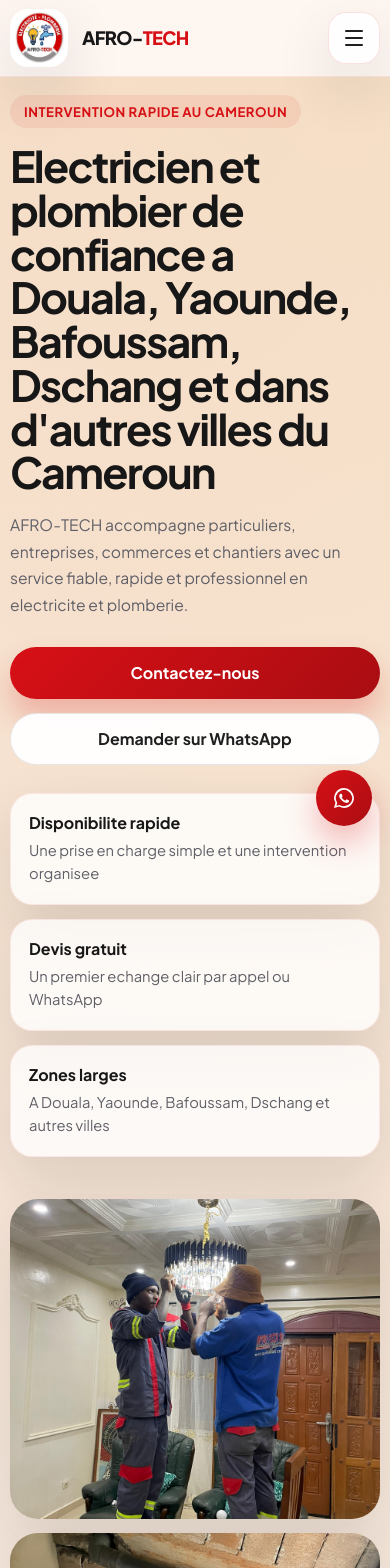
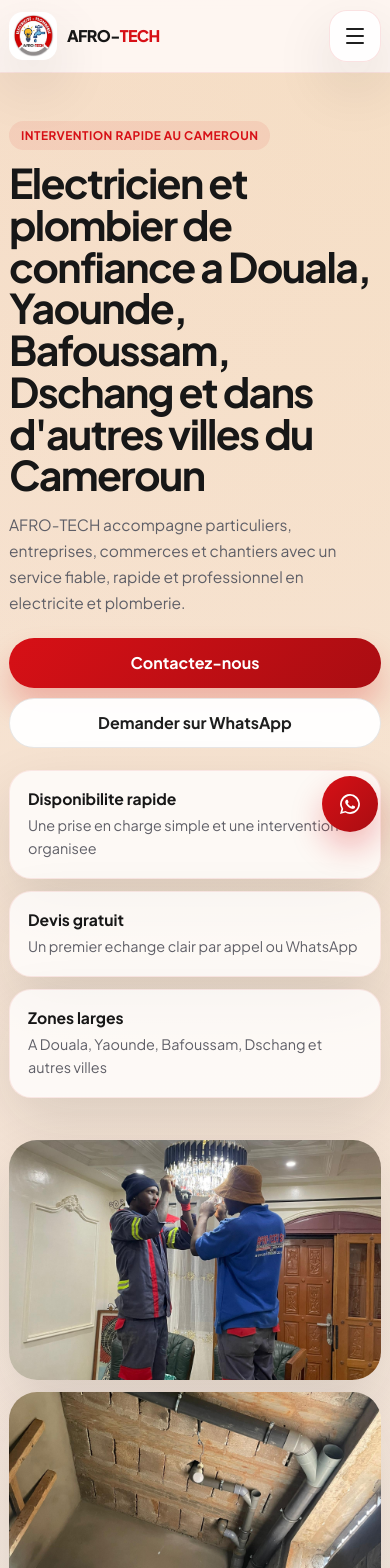
Before and after one commit to larrypops/AFRO-TECH, a Next.js app: page / in a window 390 px wide. Shown: the top 1568 px of the page. Built offline with nearby package versions, Linux system fonts and the light colour scheme.

Commit message:
Refine mobile-first layout spacing

```diff
--- a/app/globals.css
+++ b/app/globals.css
@@ -31,6 +31,8 @@ body {
     radial-gradient(circle at top left, rgba(215, 16, 22, 0.08), transparent 34%),
     radial-gradient(circle at top right, rgba(255, 210, 63, 0.18), transparent 24%),
     var(--bg);
+  text-rendering: optimizeLegibility;
+  -webkit-font-smoothing: antialiased;
 }
 
 img {
@@ -179,6 +181,7 @@ p {
   right: 0;
   border-top: 1px solid rgba(215, 16, 22, 0.08);
   background: rgba(255, 250, 248, 0.98);
+  box-shadow: 0 22px 48px rgba(23, 23, 23, 0.12);
 }
 
 .mobile-nav-inner {
@@ -207,6 +210,7 @@ p {
   font-weight: 700;
   cursor: pointer;
   transition: transform 180ms ease, box-shadow 180ms ease, background 180ms ease;
+  text-align: center;
 }
 
 .button:hover {
@@ -298,6 +302,7 @@ p {
   background: rgba(255, 255, 255, 0.78);
   border: 1px solid rgba(215, 16, 22, 0.08);
   box-shadow: var(--shadow);
+  min-height: 100%;
 }
 
 .proof-chip strong,
@@ -601,6 +606,10 @@ p {
   color: var(--text);
 }
 
+.contact-form textarea {
+  resize: vertical;
+}
+
 .site-footer {
   padding: 40px 0 54px;
   background: #141414;
@@ -708,6 +717,14 @@ p {
     align-items: flex-start;
   }
 
+  .hero-proof {
+    gap: 16px;
+  }
+
+  .hero-badge {
+    max-width: min(100%, 320px);
+  }
+
   .service-card.reverse .service-card-copy,
   .service-card.reverse .media-frame {
     order: initial;
@@ -716,11 +733,11 @@ p {
 
 @media (max-width: 720px) {
   .section {
-    padding: 64px 0;
+    padding: 56px 0;
   }
 
   .header-inner {
-    min-height: 76px;
+    min-height: 72px;
     gap: 12px;
   }
 
@@ -741,11 +758,11 @@ p {
   }
 
   .container {
-    width: min(100% - 20px, 1180px);
+    width: min(100% - 18px, 1180px);
   }
 
   .hero {
-    padding-top: 18px;
+    padding-top: 8px;
   }
 
   .hero-copy {
@@ -762,20 +779,20 @@ p {
   .section-heading p,
   .detail-copy p,
   .testimonial p {
-    font-size: 0.98rem;
-    line-height: 1.7;
+    font-size: 0.97rem;
+    line-height: 1.68;
   }
 
   .image-stack {
     grid-template-columns: 1fr;
-    gap: 14px;
+    gap: 12px;
   }
 
   .hero-image-tall,
   .hero-image-offset,
   .service-card .media-frame,
   .portrait-frame .media-frame {
-    min-height: 320px;
+    min-height: 280px;
   }
 
   .hero-image-offset {
@@ -789,7 +806,8 @@ p {
 
   .hero-badge {
     position: static;
-    margin-top: 16px;
+    margin-top: 14px;
+    width: 100%;
   }
 
   .proof-chip,
@@ -811,11 +829,11 @@ p {
   .feature-card,
   .city-card,
   .testimonial {
-    padding: 20px;
+    padding: 18px;
   }
 
   .service-card-copy {
-    padding: 8px 0 0;
+    padding: 4px 0 0;
   }
 
   .section-heading,
@@ -832,6 +850,48 @@ p {
   .contact-list a,
   .contact-list span {
     padding: 14px 16px;
+  }
+
+  .contact-grid,
+  .detail-grid {
+    gap: 18px;
+  }
+
+  .hero-proof {
+    gap: 12px;
+    margin-top: 22px;
+  }
+
+  .proof-chip strong {
+    font-size: 0.98rem;
+  }
+
+  .proof-chip span,
+  .hero-badge span {
+    font-size: 0.9rem;
+  }
+
+  .section-heading {
+    margin-bottom: 24px;
+  }
+
+  .feature-card h3,
+  .city-card h3,
+  .service-card h3 {
+    font-size: 1.15rem;
+  }
+
+  .mobile-nav {
+    padding-bottom: max(10px, env(safe-area-inset-bottom));
+  }
+
+  .mobile-nav-inner {
+    gap: 8px;
+    padding: 14px 0 16px;
+  }
+
+  .mobile-nav a:not(.button) {
+    padding: 15px 16px;
   }
 
   .button,
@@ -852,6 +912,105 @@ p {
   }
 }
 
+@media (max-width: 560px) {
+  .section {
+    padding: 48px 0;
+  }
+
+  .brand {
+    gap: 10px;
+  }
+
+  .brand img,
+  .footer-brand img {
+    width: 48px;
+    height: 48px;
+    border-radius: 14px;
+  }
+
+  .brand-name {
+    font-size: 1rem;
+  }
+
+  .eyebrow {
+    margin-bottom: 12px;
+    padding: 7px 12px;
+    font-size: 0.74rem;
+  }
+
+  .hero-copy h1,
+  .page-title {
+    font-size: clamp(1.95rem, 10.5vw, 2.7rem);
+    margin-bottom: 14px;
+  }
+
+  .hero-actions,
+  .inline-actions {
+    gap: 10px;
+    margin-top: 22px;
+  }
+
+  .button {
+    min-height: 50px;
+    padding: 0 16px;
+  }
+
+  .hero-image-tall,
+  .hero-image-offset,
+  .service-card .media-frame,
+  .portrait-frame .media-frame {
+    min-height: 240px;
+  }
+
+  .hero-proof {
+    grid-template-columns: 1fr;
+  }
+
+  .feature-card,
+  .city-card,
+  .testimonial,
+  .service-card,
+  .contact-form,
+  .zones-cta,
+  .final-cta-box,
+  .stats-panel {
+    border-radius: 18px;
+  }
+
+  .contact-form,
+  .zones-cta,
+  .final-cta-box,
+  .feature-card,
+  .city-card,
+  .testimonial,
+  .service-card {
+    padding: 16px;
+  }
+
+  .portrait-frame {
+    padding: 12px;
+    border-radius: 24px;
+  }
+
+  .stat {
+    padding: 18px;
+    border-radius: 18px;
+  }
+
+  .footer-grid {
+    gap: 18px;
+  }
+
+  .site-footer {
+    padding: 32px 0 42px;
+  }
+
+  .floating-whatsapp {
+    right: 12px;
+    bottom: 12px;
+  }
+}
+
 @media (max-width: 1120px) {
   .mobile-nav.is-open {
     display: block;
```
